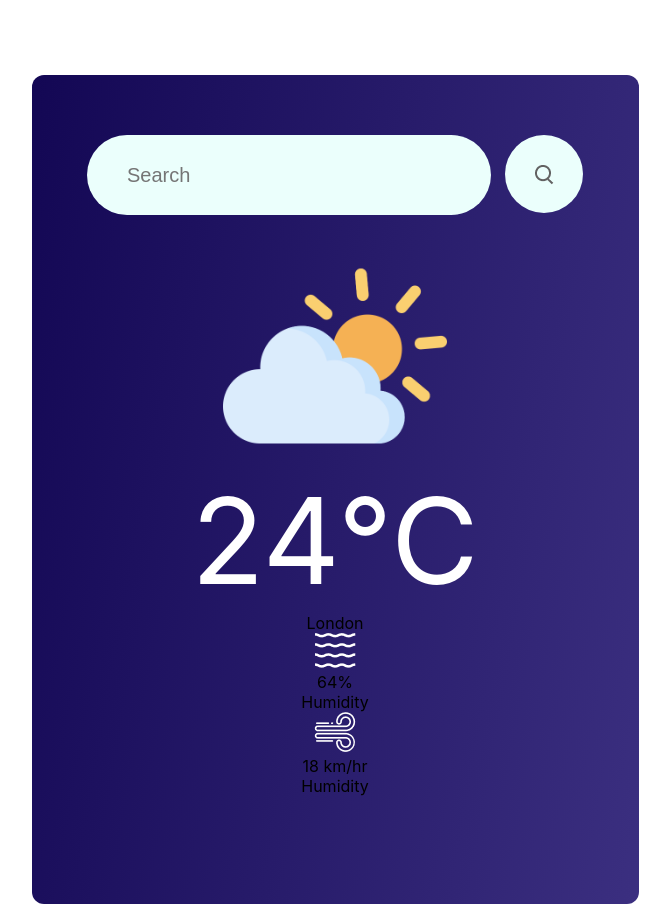
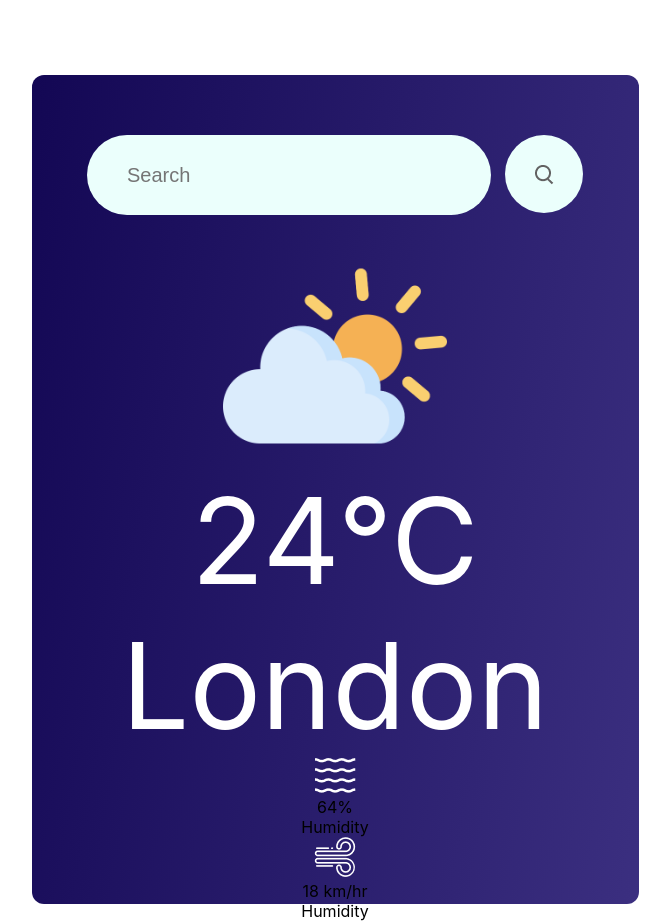
Before and after one commit to codeX1616/Weather-app, a React (Create React App) app in the folder weather-app/: page / in a window 1280 px wide. Shown: the whole page, without its empty margins (305-975 px from the left). Built offline with nearby package versions, Linux system fonts and the light colour scheme.

Commit message:
codeX1616-Adding element and container styling

```diff
--- a/weather-app/src/components/Weather-app/WeatherApp.css
+++ b/weather-app/src/components/Weather-app/WeatherApp.css
@@ -47,3 +47,16 @@
     font-size: 120px;
     font-weight: 400;
 }
+.weather-location {
+    display: flex;
+    justify-content: center;
+    color: white;
+    font-size: 120px;
+    font-weight: 400;
+}
+.data-container {
+    margin-top: 50px;
+    color: white;
+    display: flex;
+    justify-content: center;
+}
```
